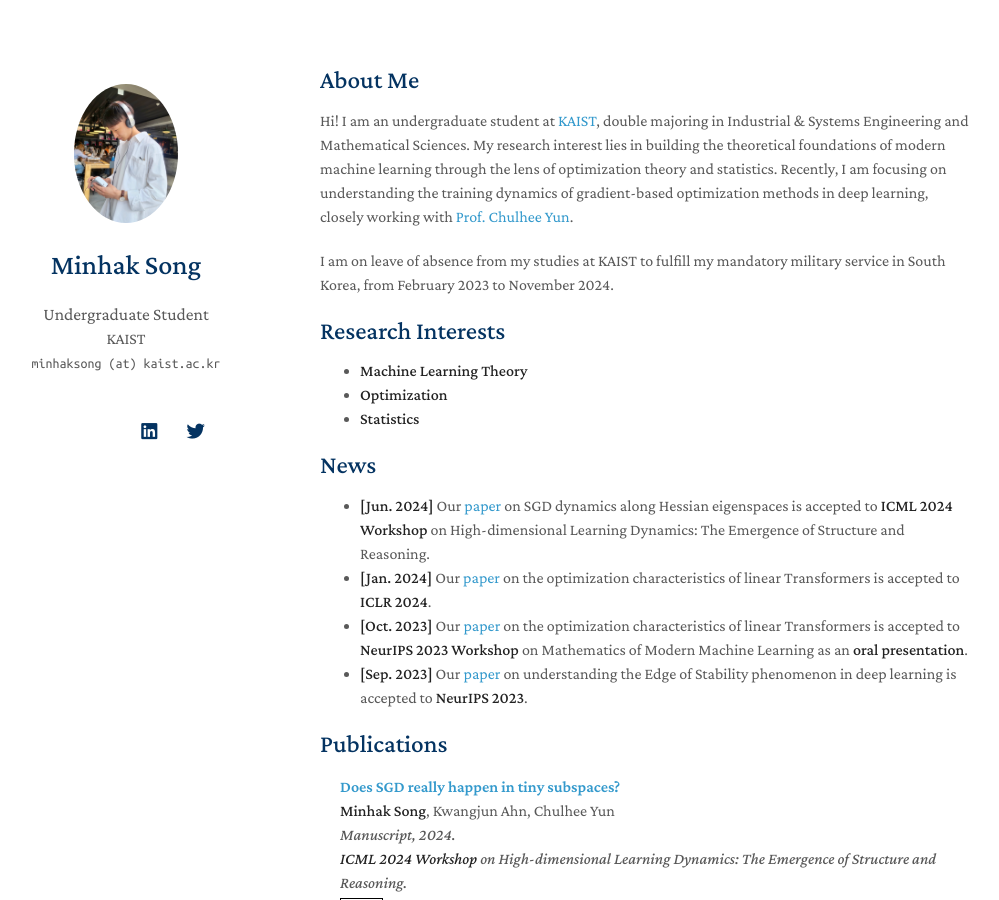
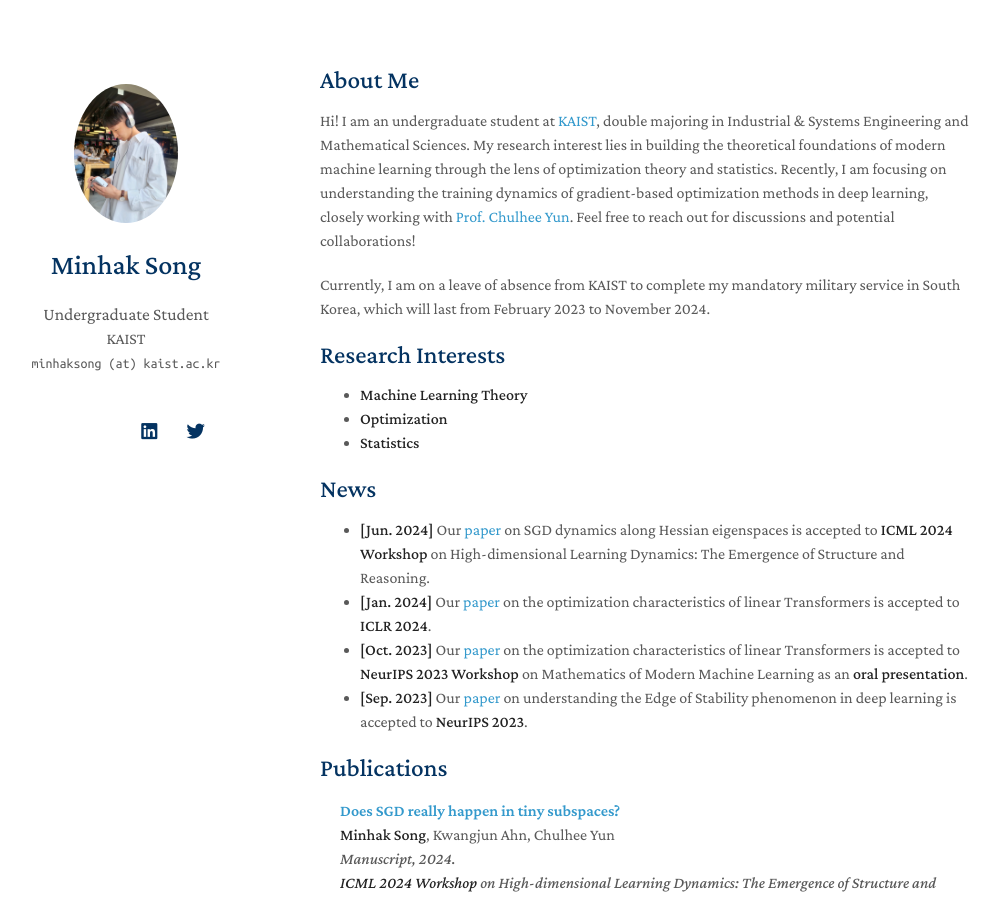
Before and after one commit to songminhak/songminhak.github.io, a Jekyll site: the page built from index.md, in a window 1280 px wide and 900 px high. Shown: the whole window, without its empty margins (150-1149 px from the left). Built offline with Jekyll 4.4.1, drawn with Linux system fonts in a browser that asks for light colours; nearby versions of some CDN libraries; a style sheet for code colours, icons or effects is not loaded; our own code applies the rules of GitHub Pages for plain Markdown files.

Commit message:
update about me

```diff
--- a/index.md
+++ b/index.md
@@ -4,9 +4,9 @@ layout: homepage
 
 ## About Me
 
-Hi! I am an undergraduate student at [KAIST](https://www.kaist.ac.kr/en/), double majoring in Industrial & Systems Engineering and Mathematical Sciences. My research interest lies in building the theoretical foundations of modern machine learning through the lens of optimization theory and statistics. Recently, I am focusing on understanding the training dynamics of gradient-based optimization methods in deep learning, closely working with [Prof. Chulhee Yun](https://chulheeyun.github.io).
+Hi! I am an undergraduate student at [KAIST](https://www.kaist.ac.kr/en/), double majoring in Industrial & Systems Engineering and Mathematical Sciences. My research interest lies in building the theoretical foundations of modern machine learning through the lens of optimization theory and statistics. Recently, I am focusing on understanding the training dynamics of gradient-based optimization methods in deep learning, closely working with [Prof. Chulhee Yun](https://chulheeyun.github.io). Feel free to reach out for discussions and potential collaborations!
 
-I am on leave of absence from my studies at KAIST to fulfill my mandatory military service in South Korea, from February 2023 to November 2024.
+Currently, I am on a leave of absence from KAIST to complete my mandatory military service in South Korea, which will last from February 2023 to November 2024.
 
 ## Research Interests
 
```
